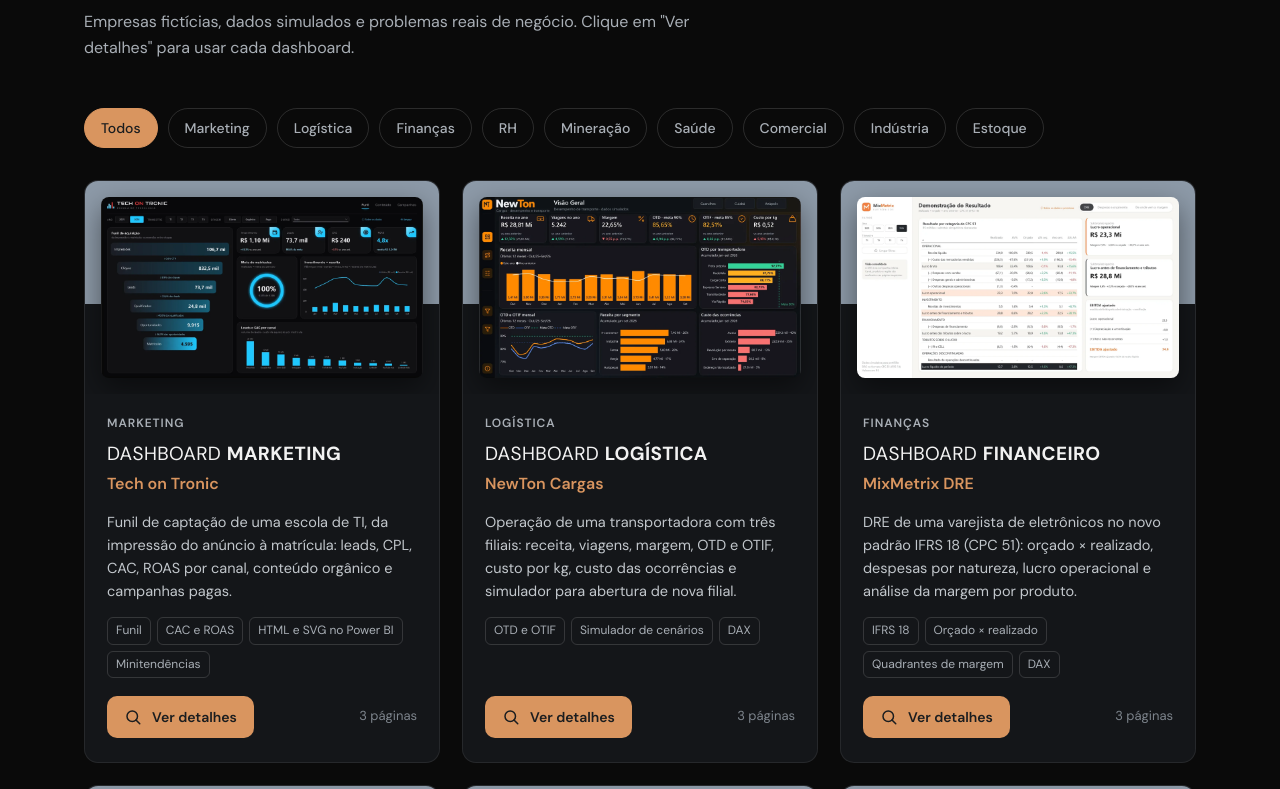
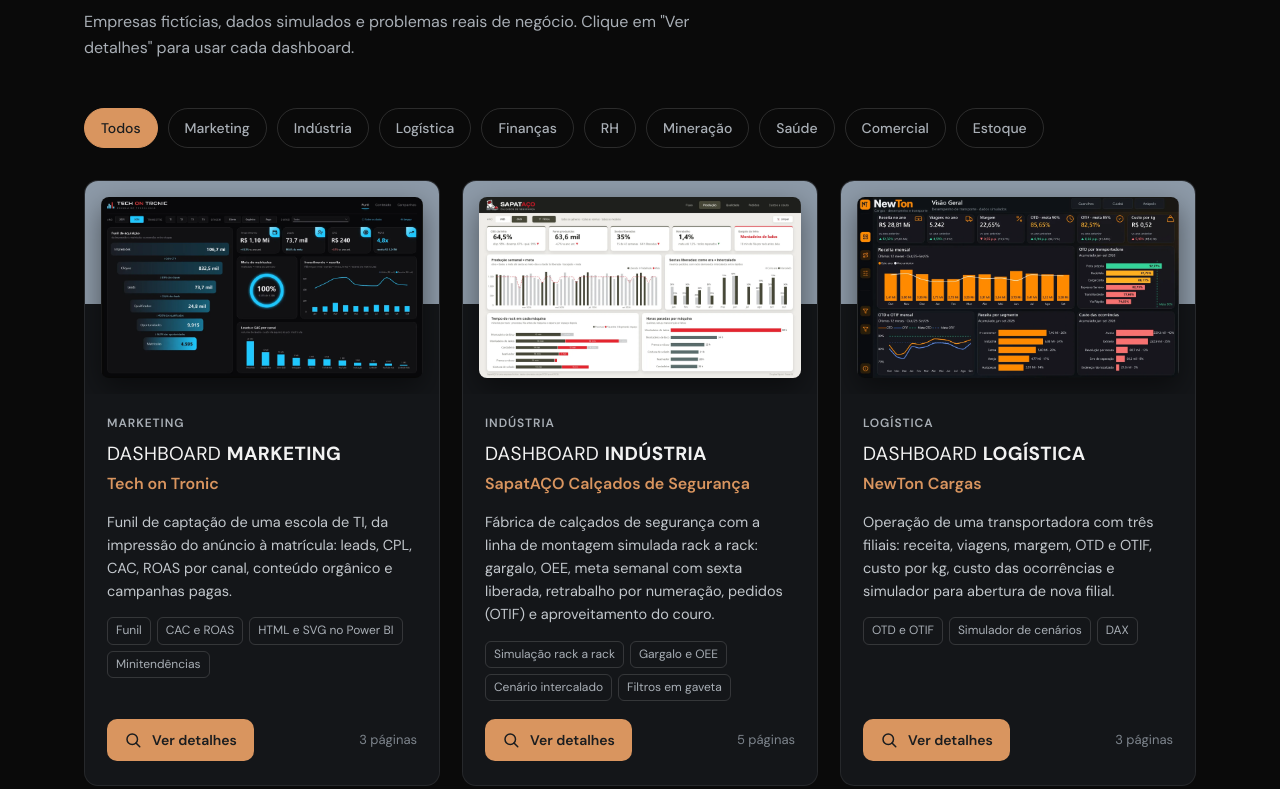
Before and after one commit to Riguini/Riguini.github.io, a plain HTML site: page index.html in a window 1280 px wide. Shown: the part 2622-3411 px from the top of the page. Drawn offline with Linux system fonts and the light colour scheme.

Commit message:
Adiciona SapatAÇO Calçados de Segurança ao portfólio (substitui card Têmpera)
Co-Authored-By: Claude Opus 5.5 <noreply@anthropic.com>
Claude-Session: https://claude.ai/code/session_01KRLcETGFSV5dZdy7bXPMUF

```diff
--- a/index.html
+++ b/index.html
@@ -571,6 +571,10 @@ const PROJETOS = [
    desc:'Funil de captação de uma escola de TI, da impressão do anúncio à matrícula: leads, CPL, CAC, ROAS por canal, conteúdo orgânico e campanhas pagas.',
    tags:['Funil','CAC e ROAS','HTML e SVG no Power BI','Minitendências'],
    link:PBI('eyJrIjoiY2YzMjEyYjEtMzFkZS00NWJmLWFiYmQtYjY0YTljMjkxNTExIiwidCI6IjE4MzAxMzA2LTlkYmMtNDY3Yi05ZDNiLWMwNTc5ZmQ1YjM0MCJ9'), mobile:null},
+  {id:'sapataco', area:'Indústria', titulo:'INDÚSTRIA', nome:'SapatAÇO Calçados de Segurança', paginas:5,
+   desc:'Fábrica de calçados de segurança com a linha de montagem simulada rack a rack: gargalo, OEE, meta semanal com sexta liberada, retrabalho por numeração, pedidos (OTIF) e aproveitamento do couro.',
+   tags:['Simulação rack a rack','Gargalo e OEE','Cenário intercalado','Filtros em gaveta'],
+   link:PBI('eyJrIjoiMGJhYTRkMTItYmE0Ni00ZTk0LThjMGQtODZiZjRiYWUzZWEzIiwidCI6IjE4MzAxMzA2LTlkYmMtNDY3Yi05ZDNiLWMwNTc5ZmQ1YjM0MCJ9'), mobile:null},
   {id:'newton', area:'Logística', titulo:'LOGÍSTICA', nome:'NewTon Cargas', paginas:3,
    desc:'Operação de uma transportadora com três filiais: receita, viagens, margem, OTD e OTIF, custo por kg, custo das ocorrências e simulador para abertura de nova filial.',
    tags:['OTD e OTIF','Simulador de cenários','DAX'],
@@ -594,9 +598,6 @@ const PROJETOS = [
   {id:'caixa-alta', area:'Comercial', titulo:'COMERCIAL', nome:'Caixa Alta Distribuidora', paginas:0, breve:true,
    desc:'Vendas e fluxo de caixa de uma distribuidora: meta × realizado por vendedor, clientes, inadimplência e projeção de caixa, com dados em banco SQL na nuvem e atualização diária.',
    tags:['SQL na nuvem','Atualização automática','Fluxo de caixa']},
-  {id:'tempera', area:'Indústria', titulo:'INDÚSTRIA', nome:'Têmpera Metalúrgica', paginas:0, breve:true,
-   desc:'Produção de uma metalúrgica: OEE por máquina, refugo, paradas por motivo, manutenção e produção contra o plano.',
-   tags:['OEE','Paradas e refugo','Manutenção']},
   {id:'giro', area:'Estoque', titulo:'ESTOQUE', nome:'Giro Atacado', paginas:0, breve:true,
    desc:'Estoque e compras de um atacado: cobertura, giro, ruptura, curva ABC, lead time e desempenho de fornecedores.',
    tags:['Curva ABC','Giro e cobertura','Fornecedores']}
```
Also changed, not shown: img/capas/sapataco-1.webp (added), img/capas/sapataco-2.webp (added), img/capas/sapataco-3.webp (added), img/capas/sapataco-4.webp (added), img/capas/sapataco-5.webp (added).
